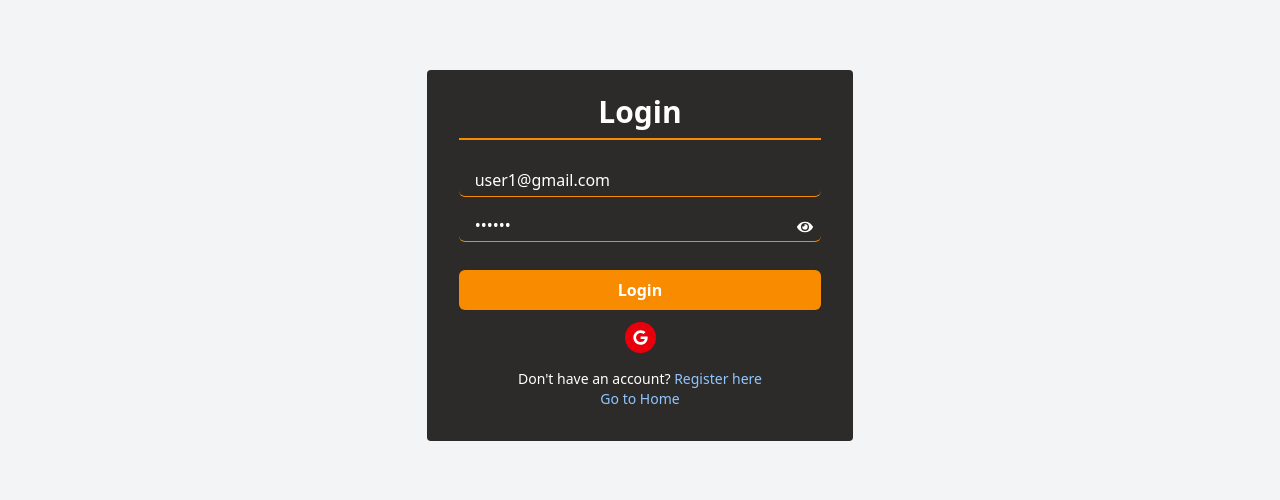
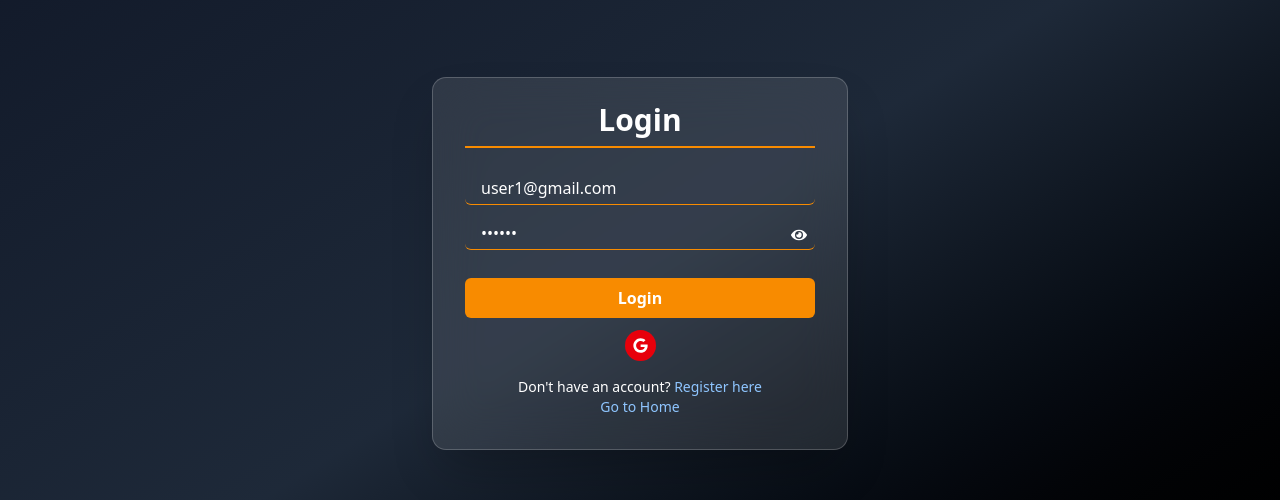
Before and after one commit to ShahAlom47/my_work_book, a Next.js app: page /login in a window 1280 px wide. Shown: the part 193-693 px from the top of the page. Built offline with nearby package versions, Linux system fonts and the light colour scheme; no server answers.

Commit message:
updat  login   page  ui

```diff
--- a/src/app/(auth)/login/page.tsx
+++ b/src/app/(auth)/login/page.tsx
@@ -58,10 +58,11 @@ const [password, setPassword] = useState<string>("123456");
 };
 
   return (
-    <div className="max-w flex flex-col items-center justify-center h-screen bg-gray-100">
+  <div className="min-h-screen flex items-center justify-center bg-gradient-to-br from-gray-900 via-gray-800 to-black p-4">
       <form
         onSubmit={handleLogin}
-        className="bg-color-primary rounded px-8 pt-6 pb-8 mb-4 lg:w-4/12 md:w-6/12 sm:w-9/12 w-11/12 h-fit"
+      className="backdrop-blur-xl bg-white/10 border border-white/20 shadow-2xl
+      rounded-xl px-8 pt-6 pb-8 lg:w-4/12 md:w-6/12 sm:w-9/12 w-full"
       >
         <h1 className="text-3xl font-semibold text-white text-center mb-6 border-b-2 border-color-secondary pb-2">
           Login
```
